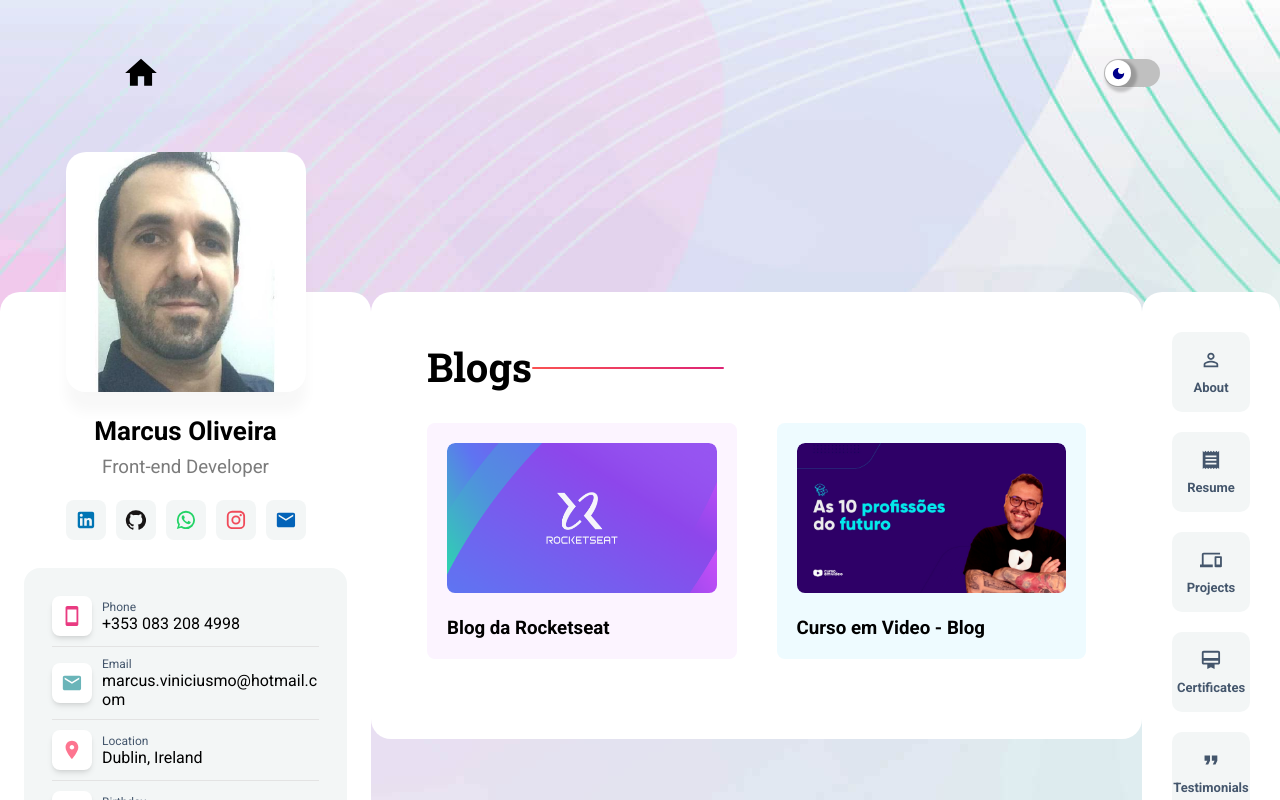
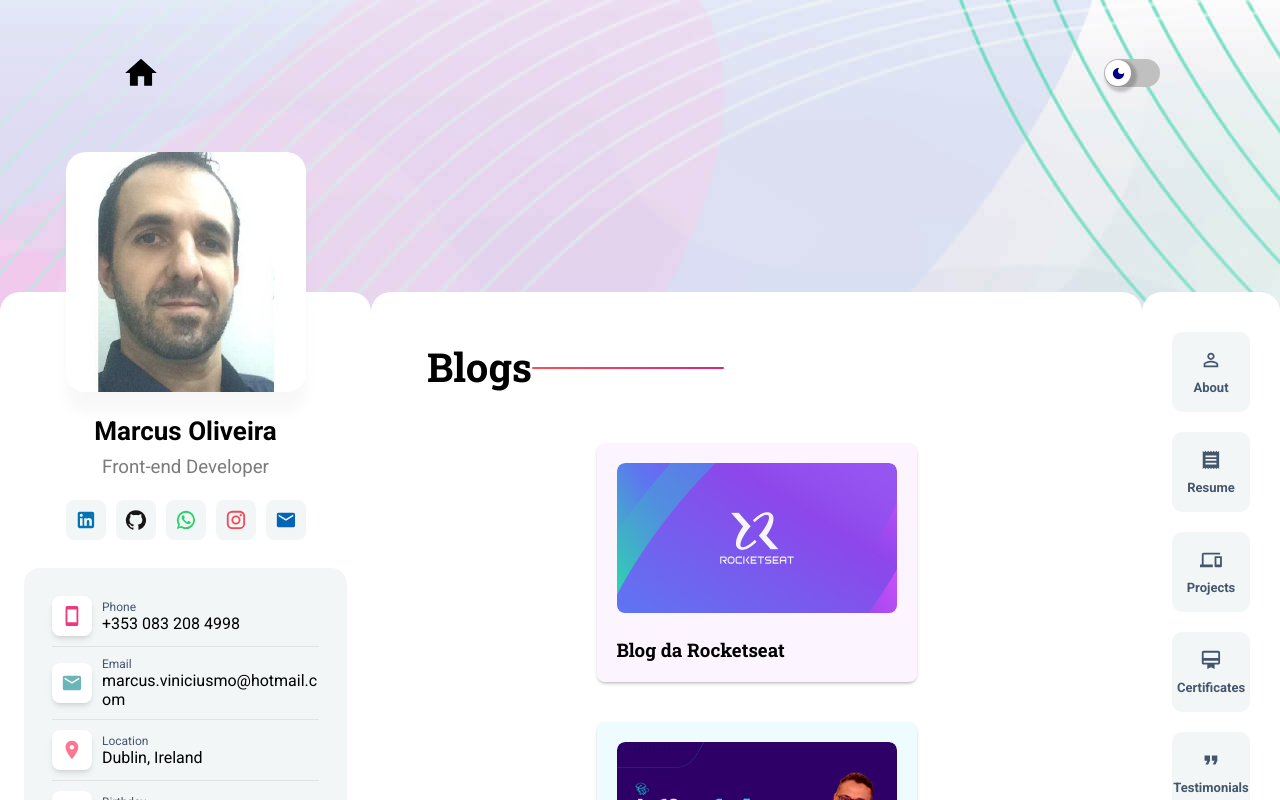
Before and after one commit to marcusviniciusmo/My_Portfolio__, a React (Vite) app in the folder frontend/: page /blogs in a window 1280 px wide. Shown: the top 800 px of the page. Built offline with nearby package versions, Linux system fonts and the light colour scheme.

Commit message:
Blogs view (Code Review)

```diff
--- /dev/null
+++ b/frontend/src/@types/Blogs/index.tsx
@@ -0,0 +1,12 @@
+export interface BlogType {
+  id: string;
+  name: string;
+  image: string;
+  url: string;
+}
+
+export interface BlogProps {
+  $borderColor: string;
+  $isListInHover: boolean;
+  $isItemInHover: boolean;
+}
--- a/frontend/src/data/blogs.ts
+++ b/frontend/src/data/blogs.ts
@@ -1,14 +1,9 @@
 import RocketseatBlog from '../assets/rocketseatBlog.png';
 import CursoEmVideoBlog from '../assets/cursoEmVideoBlog.jpeg';
 
-export interface BlogsListType {
-  id: string;
-  name: string;
-  image: string;
-  url: string;
-}
+import { BlogType } from '../@types/Blogs';
 
-export const BlogsList: BlogsListType[] = [
+export const BlogsList: BlogType[] = [
   {
     id: '1',
     name: 'Blog da Rocketseat',
--- a/frontend/src/styles/global.ts
+++ b/frontend/src/styles/global.ts
@@ -105,14 +105,6 @@ export const GlobalStyle = createGlobalStyle`
     top: 17.6rem;
   }
 
-  /**DELETE */
-  &.contentContainer {
-    color: ${({ theme }) => theme.colors.text};
-    padding: 4.8rem 5.6rem;
-    display: flex;
-    flex-direction: column;
-  }
-
   &.pageContainer {
     color: ${({ theme }) => theme.colors.text};
     padding: 4.8rem 5.6rem;
--- a/frontend/src/views/Blogs/index.tsx
+++ b/frontend/src/views/Blogs/index.tsx
@@ -1,59 +1,73 @@
 import { useEffect, useState } from 'react';
+
 import { TitleContentPage } from '../../components/TitleContentPage';
-import { BlogsList, BlogsListType } from '../../data/blogs';
-import {
-  BlogsContainer,
-  BlogContainer,
-  ImageContainer,
-  ImageBlog,
-  Name,
-  LinkBlog,
-  borderColors,
-} from './styles';
+
+import { BlogsList } from '../../data/blogs';
+import { BlogType } from '../../@types/Blogs';
+import { getIndexMap, setBorderColor } from '../../utils/Functions';
+
+import { borderColors } from '../../styles/global';
+import { BlogsContainer, Blog, ImageContainer, Name, Link } from './styles';
 
 export function Blogs() {
-  const [blogsList, setBlogsList] = useState<BlogsListType[]>(BlogsList);
-  const [hashIndexMap, setHashIndexMap] = useState<Map<string, number>>(
-    new Map(),
-  );
+  const [blogsList, setBlogsList] = useState<BlogType[]>(BlogsList);
+  const [isListInHover, setIsListInHover] = useState<boolean>(false);
+  const [itemInHover, setItemInHover] = useState<string | null>(null);
+  const [indexMap, setIndexMap] = useState<Map<string, number>>(new Map());
 
   useEffect(() => {
     setBlogsList(BlogsList);
   }, []);
 
   useEffect(() => {
-    const map = new Map<string, number>();
+    const map = getIndexMap(blogsList);
 
-    blogsList.forEach((image, index) => {
-      map.set(image.id, index);
-    });
-
-    setHashIndexMap(map);
+    setIndexMap(map);
   }, [blogsList]);
 
+  function getBorderColor(itemId: string) {
+    return setBorderColor(borderColors, indexMap, itemId);
+  }
+
+  function handleMouseEnterList(isHover: boolean) {
+    setIsListInHover(isHover);
+  }
+
+  function handleMouseEnterItem(itemId: string | null) {
+    setItemInHover(itemId);
+  }
+
   return (
-    <div className="contentContainer">
+    <BlogsContainer>
       <TitleContentPage title="Blogs" $left="12.8" />
-      <BlogsContainer>
+
+      <div
+        className="blogsContainer"
+        onMouseEnter={() => handleMouseEnterList(true)}
+        onMouseLeave={() => handleMouseEnterList(false)}
+      >
         {blogsList.map((blog) => {
           return (
-            <BlogContainer
+            <Blog
               key={blog.id}
               title={blog.name}
-              $borderColor={
-                borderColors[hashIndexMap.get(blog.id)! % borderColors.length]
-              }
+              $borderColor={getBorderColor(blog.id)}
+              $isListInHover={isListInHover}
+              $isItemInHover={blog.id === itemInHover}
+              onMouseEnter={() => handleMouseEnterItem(blog.id)}
+              onMouseLeave={() => handleMouseEnterItem(null)}
             >
               <ImageContainer>
-                <ImageBlog src={blog.image} />
+                <img src={blog.image} alt="" />
               </ImageContainer>
-              <LinkBlog href={blog.url} target="_blank">
+
+              <Link href={blog.url} target="_blank">
                 <Name>{blog.name}</Name>
-              </LinkBlog>
-            </BlogContainer>
+              </Link>
+            </Blog>
           );
         })}
-      </BlogsContainer>
-    </div>
+      </div>
+    </BlogsContainer>
   );
 }
--- a/frontend/src/views/Blogs/styles.ts
+++ b/frontend/src/views/Blogs/styles.ts
@@ -1,54 +1,59 @@
 import styled from 'styled-components';
+import { BlogProps } from '../../@types/Blogs';
 
-interface BlogContainerProps {
-  $borderColor: string;
+export const BlogsContainer = styled.div.attrs({
+  className: 'pageContainer',
+})`
+  div.blogsContainer {
+    margin-block: 3rem 2.4rem;
+    display: flex;
+    flex-wrap: wrap;
+    justify-content: center;
   }
-
-export const borderColors = ['#FCF4FF', '#EEFBFF', '#FFF0F0'];
-
-export const BlogsContainer = styled.div`
-  margin-block: 3rem 2.4rem;
-  display: grid;
-  grid-template-columns: repeat(2, minmax(0, 1fr));
-  row-gap: 2.8rem;
-  column-gap: 4rem;
 `;
 
-export const BlogContainer = styled.div<BlogContainerProps>`
+export const Name = styled.h3`
+  margin-top: 2rem;
+`;
+
+export const Blog = styled.div<BlogProps>`
   background: ${(props) =>
     props.theme.title === 'Dark' ? 'transparent' : props.$borderColor};
-  border: ${({ theme }) => theme.title === 'Dark' && '2px solid #212425'};
-  margin-bottom: 0.8rem;
+  border: ${({ theme }) =>
+    theme.title === 'Dark' && `2px solid ${theme.colors.border}`};
+  opacity: ${(props) =>
+    props.$isListInHover ? (props.$isItemInHover ? 1 : 0.5) : 1};
+  box-shadow: var(--boxShadow);
+  font-family: 'Roboto Slab';
+  width: 32rem;
+  margin: 2rem;
   padding: 2rem;
   border-radius: 0.8rem;
+
+  &:hover {
+    ${Name} {
+      text-decoration: underline;
+    }
+  }
 `;
 
 export const ImageContainer = styled.div`
   border-radius: 0.8rem;
   overflow: hidden;
-`;
 
-export const ImageBlog = styled.img`
+  img {
     width: 100%;
     height: 15rem;
     border-radius: 0.8rem;
     transition-duration: 0.2s;
     transition-timing-function: cubic-bezier(0.4, 0, 0.2, 1);
-  cursor: pointer;
 
     &:hover {
       scale: 1.1;
     }
-`;
-
-export const Name = styled.h3`
-  margin: 2rem 0 0;
-
-  &:hover {
-    text-decoration: underline;
   }
 `;
 
-export const LinkBlog = styled.a`
+export const Link = styled.a`
   cursor: pointer;
 `;
```
Lines whose indentation alone changed are shown as unchanged.
